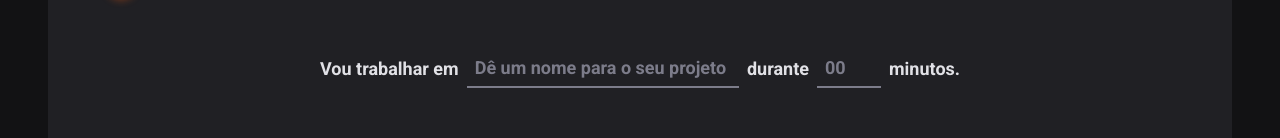
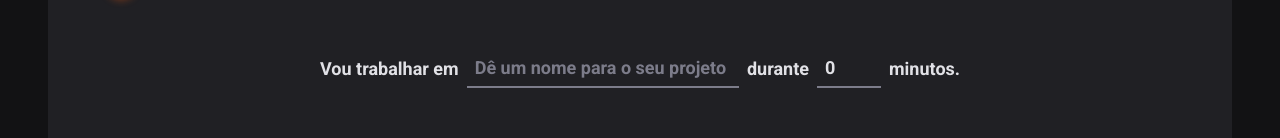
Before and after one commit to mariosjunior/nexus-timer, a React (Vite) app: page / in a window 1280 px wide. Shown: the part 184-322 px from the top of the page. Built offline with nearby package versions, Linux system fonts and the light colour scheme.

Commit message:
added stopwatch logic

```diff
--- a/package.json
+++ b/package.json
@@ -11,6 +11,7 @@
   },
   "dependencies": {
     "@hookform/resolvers": "^3.0.0",
+    "date-fns": "^2.29.3",
     "phosphor-react": "^1.4.1",
     "react": "^18.2.0",
     "react-dom": "^18.2.0",
--- a/src/pages/Home/index.tsx
+++ b/src/pages/Home/index.tsx
@@ -2,6 +2,8 @@
 import { useForm } from 'react-hook-form'
 import { zodResolver } from '@hookform/resolvers/zod'
 import * as zod from 'zod'
+import { useState, useEffect } from 'react'
+import { differenceInSeconds } from 'date-fns'
 import {
   CountdownContainer,
   FormContainer,
@@ -20,14 +22,62 @@
     .max(60, 'O ciclo precisa ser de no máximo 60 minutos.'),
 })
 
+type NewCycleFormData = zod.infer<typeof newCycleFormValidationSchema>
+
+interface Cycle {
+  id: string
+  task: string
+  minutesAmount: number
+  startDate: Date
+}
+
 export function Home() {
-  const { register, handleSubmit, watch } = useForm({
+  const [cycles, setCycles] = useState<Cycle[]>([])
+  const [activeCycleId, setActiveCycleId] = useState<string | null>(null)
+  const [amountSecondsPassed, setAmountSecondsPassed] = useState(0)
+
+  const { register, handleSubmit, watch, reset } = useForm<NewCycleFormData>({
     resolver: zodResolver(newCycleFormValidationSchema),
+    defaultValues: {
+      task: '',
+      minutesAmount: 0,
+    },
   })
+  const activeCycle = cycles.find((cycle) => cycle.id === activeCycleId)
 
-  function handleCreateNewCycle(data: any) {
-    console.log(data)
+  useEffect(() => {
+    if (activeCycle) {
+      setInterval(() => {
+        setAmountSecondsPassed(
+          differenceInSeconds(new Date(), activeCycle.startDate),
+        )
+      }, 1000)
+    }
+  }, [activeCycle])
+
+  function handleCreateNewCycle(data: NewCycleFormData) {
+    const id = String(new Date().getTime())
+
+    const newCycle: Cycle = {
+      id,
+      task: data.task,
+      minutesAmount: data.minutesAmount,
+      startDate: new Date(),
+    }
+
+    setCycles((state) => [...state, newCycle])
+    setActiveCycleId(id)
+    reset()
   }
+
+  const totalSeconds = activeCycle ? activeCycle.minutesAmount * 60 : 0
+  const currentSeconds = activeCycle ? totalSeconds - amountSecondsPassed : 0
+
+  const minutesAmount = Math.floor(currentSeconds / 60)
+  const secondsAmount = currentSeconds % 60
+
+  const minutes = String(minutesAmount).padStart(2, '0')
+  const seconds = String(secondsAmount).padStart(2, '0')
 
   const task = watch('task')
   const isSubmitDisabled = !task
@@ -63,11 +113,11 @@
           <span>minutos.</span>
         </FormContainer>
         <CountdownContainer>
-          <span>0</span>
-          <span>0</span>
+          <span>{minutes[0]}</span>
+          <span>{minutes[1]}</span>
           <Separator>:</Separator>
-          <span>0</span>
-          <span>0</span>
+          <span>{seconds[0]}</span>
+          <span>{seconds[1]}</span>
         </CountdownContainer>
 
         <StartCountdownButton disabled={isSubmitDisabled} type="submit">
```
Also changed, not shown: 1 other file (tests, documents, lock files or other folders).
